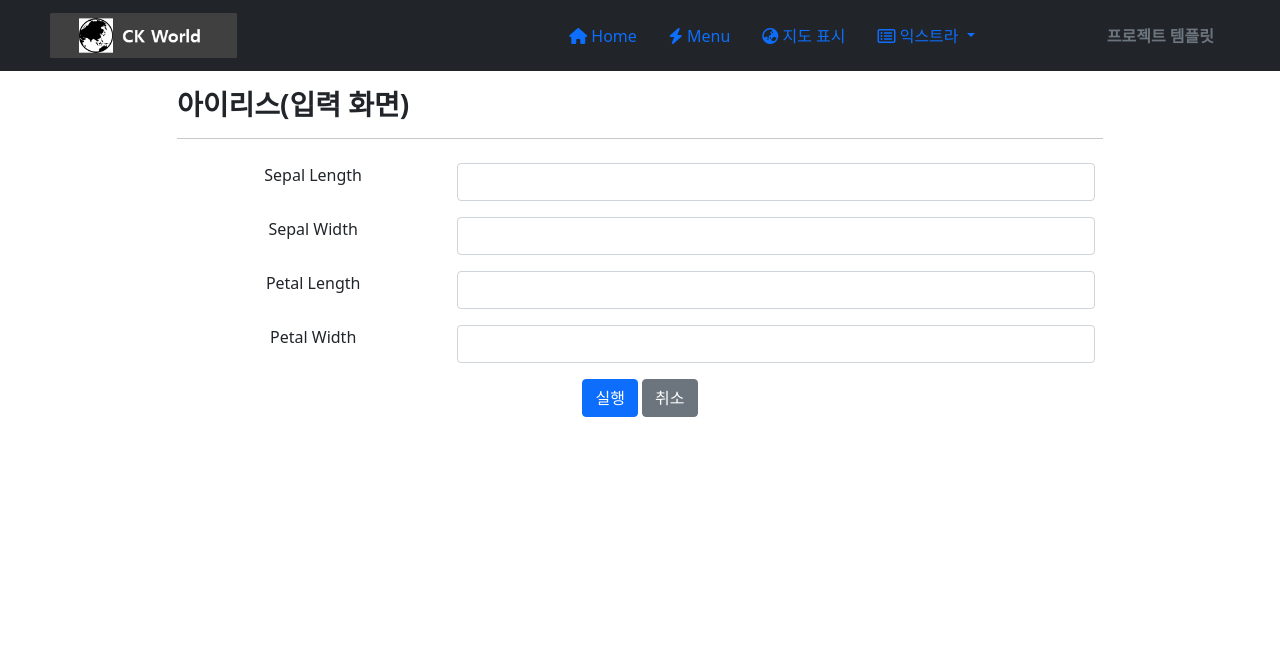
After one commit to ckiekim/PythonWeb_2022.08, a Flask app: template 05.ProjectTemplate/templates/Colab/iris.html in a window 1280 px wide. The commit adds this page. Shown: the top 665 px of the page. Run offline with Flask 2, Linux system fonts and the light colour scheme; the template is opened without the code that fills it, so the values that code supplies are empty; some libraries are stand-ins or nearby versions.

Commit message:
아이리스 분류

```diff
--- a/05.ProjectTemplate/templates/Colab/base.html
+++ b/05.ProjectTemplate/templates/Colab/base.html
@@ -27,6 +27,10 @@
                     href="{% if menu.menu %}#{% else %}/menu{% endif %}">
                     <i class="fa-solid fa-bolt"></i> 메뉴</a>
             <a class="nav-link disabled"></a>
+            <a class="nav-link {% if menu.iris %}active{% endif %}"
+                    href="{% if menu.iris %}#{% else %}/iris{% endif %}">
+                    <i class="fa-solid fa-flower"></i> 아이리스</a>
+            <a class="nav-link disabled"></a>
             <a class="nav-link {% if menu.yolo %}active{% endif %}"
                     href="{% if menu.yolo %}#{% else %}/yolo{% endif %}">
                     <i class="fa-solid fa-bolt"></i> 객체 검출</a>
--- /dev/null
+++ b/05.ProjectTemplate/templates/Colab/iris.html
@@ -0,0 +1,38 @@
+{% extends "base.html" %}
+{% block title %}아이리스 분류{% endblock %}
+{% block additional_head %}
+    <style>
+        td { text-align: center; }
+    </style>
+{% endblock %}
+{% block subtitle %}
+    <strong>아이리스(입력 화면)</strong>
+{% endblock %}
+{% block content %}
+    <form action="/iris" method="POST">
+        <table class="table table-borderless">
+            <tr>
+                <td>Sepal Length</td>
+                <td><input class="form-control" type="text" name="sl"></td>
+            </tr>
+            <tr>
+                <td>Sepal Width</td>
+                <td><input class="form-control" type="text" name="sw"></td>
+            </tr>
+            <tr>
+                <td>Petal Length</td>
+                <td><input class="form-control" type="text" name="pl"></td>
+            </tr>
+            <tr>
+                <td>Petal Width</td>
+                <td><input class="form-control" type="text" name="pw"></td>
+            </tr>
+            <tr>
+                <td colspan="2">
+                    <button type="submit" class="btn btn-primary mr-2">실행</button>
+                    <button type="reset" class="btn btn-secondary">취소</button>
+                </td>
+            </tr>
+        </table>
+    </form>
+{% endblock %}
```
Also changed, not shown: 05.ProjectTemplate/templates/Colab/iris_res.html (added, +42 -0 lines), 1 other file.
